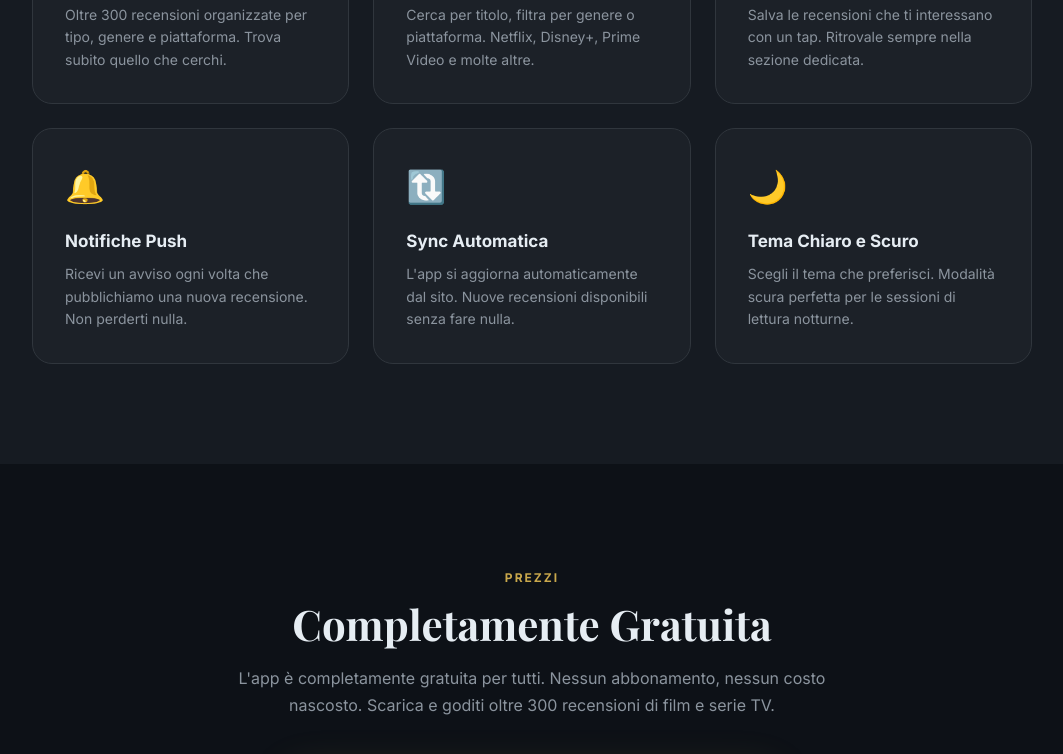
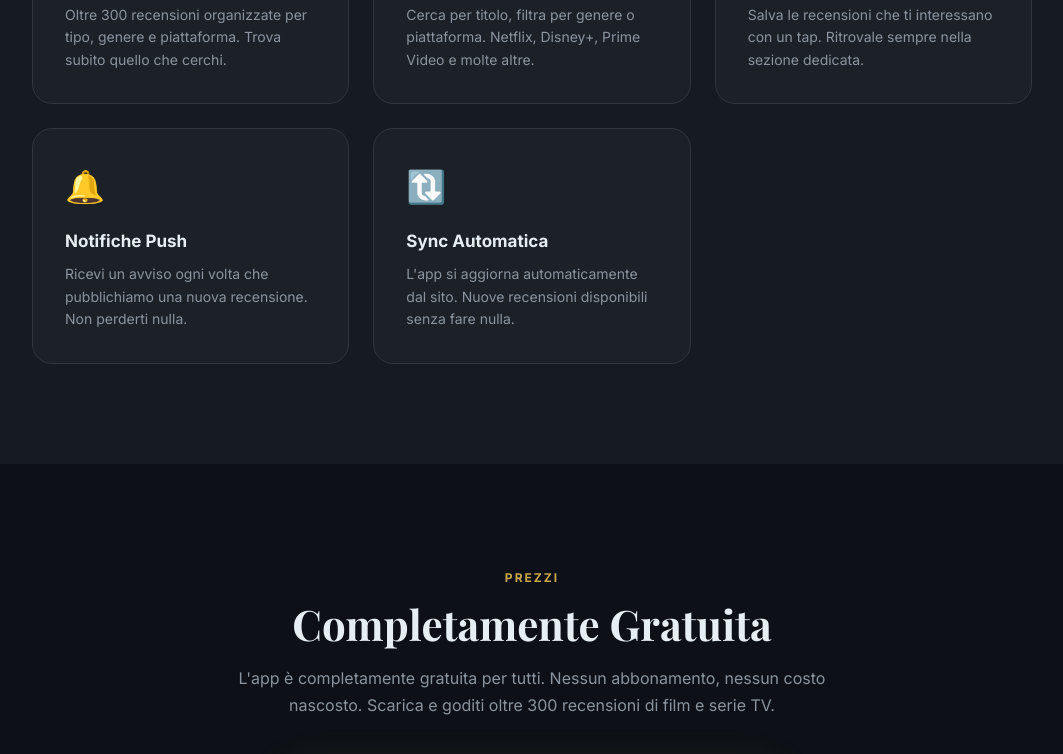
Before and after one commit to fernandambertol/effetto-cinematografo-landing, a plain HTML site: page index.html in a window 1280 px wide. Shown: the part 1920-2674 px from the top of the page, without its empty margins (108-1171 px from the left). Drawn offline with nearby package versions, Linux system fonts and the light colour scheme; a web font is replaced by a local one.

Commit message:
Remove light/dark theme feature from functionality section - it's now a standard feature

```diff
--- a/index.html
+++ b/index.html
@@ -1010,11 +1010,7 @@
           <h3>Sync Automatica</h3>
           <p>L'app si aggiorna automaticamente dal sito. Nuove recensioni disponibili senza fare nulla.</p>
         </div>
-        <div class="feature-card">
-          <div class="feature-icon">&#127769;</div>
-          <h3>Tema Chiaro e Scuro</h3>
-          <p>Scegli il tema che preferisci. Modalit&agrave; scura perfetta per le sessioni di lettura notturne.</p>
-        </div>
+
       </div>
     </div>
   </section>
```
